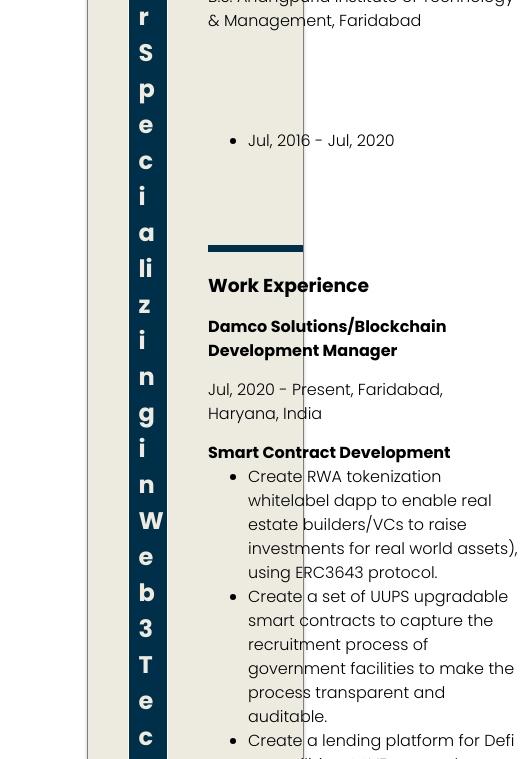
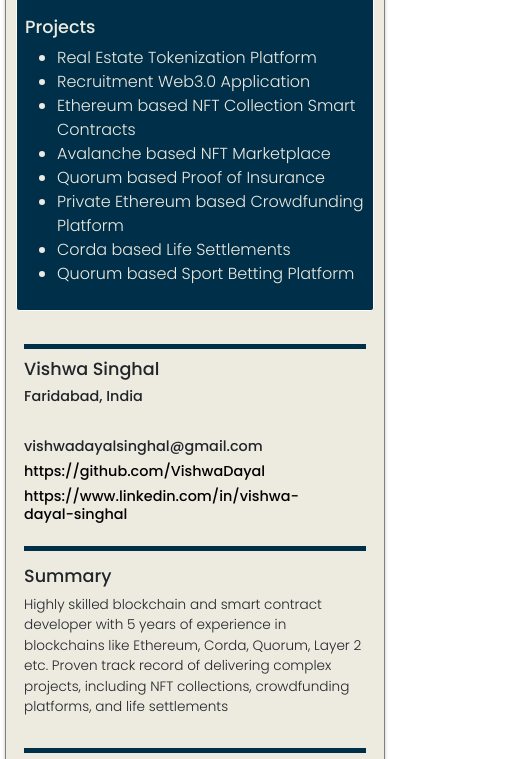
Before and after one commit to VishwaDayal/Vishwa-Web3.0-Dev-Resume, a plain HTML site: page index.html in a window 390 px wide. Shown: the part 1241-2000 px from the top of the page, 523 px wide, since content can reach past the window. Drawn offline with nearby package versions, Linux system fonts and the light colour scheme.

Commit message:
responsive design

```diff
--- a/index.html
+++ b/index.html
@@ -9,6 +9,9 @@
         <link
             href="https://fonts.googleapis.com/css2?family=Open+Sans:ital,wght@0,300..800;1,300..800&family=Poppins:ital,wght@0,100;0,200;0,300;0,400;0,500;0,600;0,700;0,800;0,900;1,100;1,200;1,300;1,400;1,500;1,600;1,700;1,800;1,900&display=swap"
             rel="stylesheet">
+
+        <link href="https://cdn.jsdelivr.net/npm/bootstrap@5.3.5/dist/css/bootstrap.min.css" rel="stylesheet"
+            integrity="sha384-SgOJa3DmI69IUzQ2PVdRZhwQ+dy64/BUtbMJw1MZ8t5HZApcHrRKUc4W0kG879m7" crossorigin="anonymous">
         <link rel="stylesheet" href="style.css">
         <title>Vishwa Portfolio</title>
     </head>
@@ -103,8 +106,12 @@
                 <br>
                 <!-- <h4>+91-96******</h4> -->
                 <h4>vishwadayalsinghal@gmail.com</h4>
-                <a href="https://github.com/VishwaDayal" target="_blank"><h4>https://github.com/VishwaDayal</h4></a>
-                <a href="https://www.linkedin.com/in/vishwa-dayal-singhal" target="_blank"><h4>https://www.linkedin.com/in/vishwa-dayal-singhal</h4></a>
+                <a href="https://github.com/VishwaDayal" target="_blank">
+                    <h4>https://github.com/VishwaDayal</h4>
+                </a>
+                <a href="https://www.linkedin.com/in/vishwa-dayal-singhal" target="_blank">
+                    <h4>https://www.linkedin.com/in/vishwa-dayal-singhal</h4>
+                </a>
 
                 <div class="line"></div>
 
@@ -192,6 +199,9 @@
             </div>
 
         </main>
+        <script src="https://cdn.jsdelivr.net/npm/bootstrap@5.3.5/dist/js/bootstrap.bundle.min.js"
+            integrity="sha384-k6d4wzSIapyDyv1kpU366/PK5hCdSbCRGRCMv+eplOQJWyd1fbcAu9OCUj5zNLiq"
+            crossorigin="anonymous"></script>
     </body>
 
 </html>
--- a/style.css
+++ b/style.css
@@ -82,30 +82,29 @@ body {
     font-weight: 300;
     display: flex;
     justify-content: center;
-    padding: 40px;
+    padding: 20px;
 }
 
 main {
     border: 1px solid gray;
     border-radius: 5px;
-    padding:40px;
-    /* margin: 20px; */
-    width:70%;
+    padding: 20px;
+    width: 100%;
+    max-width: 1200px;
     height: 100%;
     display: flex;
     justify-content: space-between;
-    gap: 40px;
+    gap: 20px;
     background-color: #edeae0;
     flex-shrink: 0;
-    /* box-shadow: 10px 10px 8px 10px #888888; */
     box-shadow: rgba(50, 50, 93, 0.25) 0px 2px 5px -1px, rgba(0, 0, 0, 0.3) 0px 1px 3px -1px;
 }
-
 
 .left-side {
     display: flex;
     flex-direction: column;
     width: 30%;
+    min-width: 250px;
     border: 1px solid white;
     border-radius: 3px;
     gap: 20px;
@@ -114,7 +113,7 @@ main {
     padding: 10px;
 }
 
-.right-side{
+.right-side {
     display: flex;
     flex-wrap: wrap;
     flex-direction: column;
@@ -142,3 +141,102 @@ a, a:active, a:focus{
     color: black;
     display: inline-block;
 }
+
+/* Media Queries for Responsive Design */
+@media screen and (max-width: 1024px) {
+    main {
+        padding: 15px;
+        gap: 15px;
+    }
+
+    .left-side {
+        width: 35%;
+    }
+
+    .right-side {
+        width: 65%;
+    }
+}
+
+@media screen and (max-width: 768px) {
+    body {
+        padding: 10px;
+    }
+
+    main {
+        flex-direction: column;
+        padding: 15px;
+    }
+
+    .left-side {
+        width: 100%;
+        min-width: unset;
+    }
+
+    .right-side {
+        width: 100%;
+    }
+
+    h1 {
+        font-size: 1.8rem;
+    }
+
+    h2 {
+        font-size: 1.4rem;
+    }
+
+    h3 {
+        font-size: 1.2rem;
+    }
+
+    h4 {
+        font-size: 1rem;
+    }
+
+    p {
+        font-size: 0.9rem;
+    }
+}
+
+@media screen and (max-width: 480px) {
+    body {
+        padding: 5px;
+    }
+
+    main {
+        padding: 10px;
+    }
+
+    .left-side, .right-side {
+        padding: 8px;
+    }
+
+    h1 {
+        font-size: 1.6rem;
+    }
+
+    h2 {
+        font-size: 1.2rem;
+    }
+
+    h3 {
+        font-size: 1.1rem;
+    }
+
+    h4 {
+        font-size: 0.9rem;
+    }
+
+    p {
+        font-size: 0.85rem;
+    }
+
+    .line {
+        height: 5px;
+        margin: 15px 0;
+    }
+
+    .work-experience {
+        gap: 10px;
+    }
+}
```
